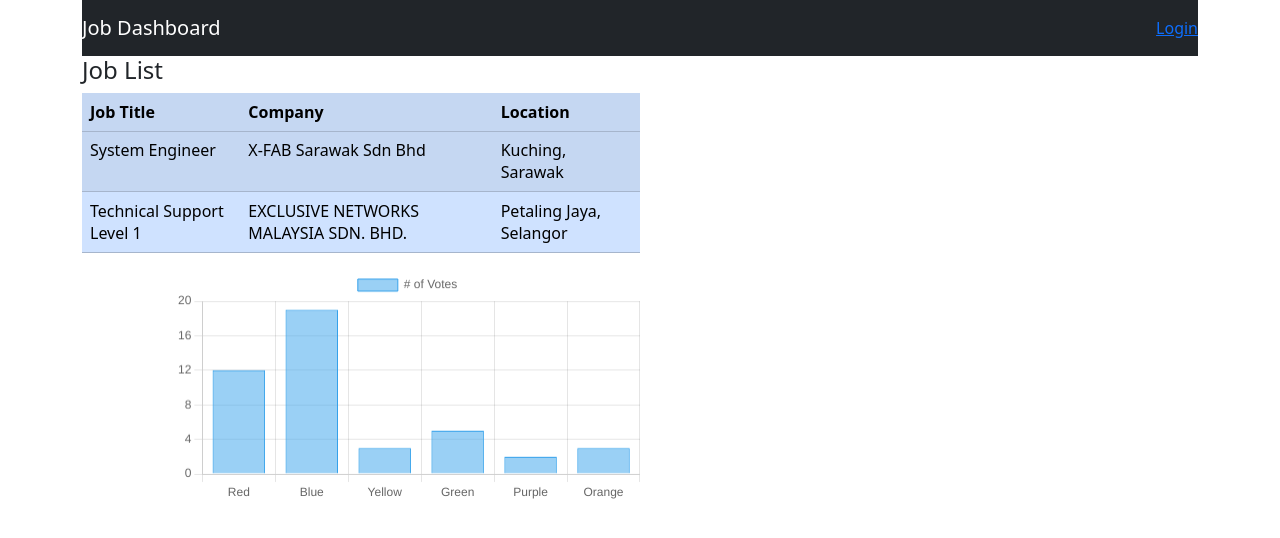
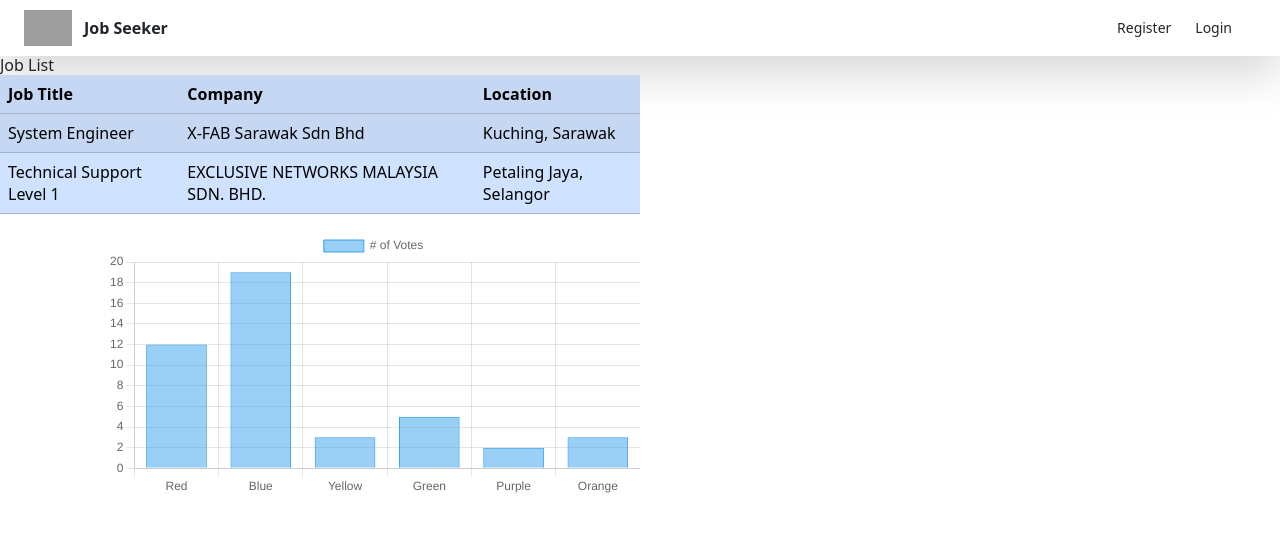
Before and after one commit to imerimi/ads, a Django app: page / in a window 1280 px wide. Shown: the top 538 px of the page. Run offline with Django 5.2, Linux system fonts and the light colour scheme; data comes from the database, SQL or seed files in the repository; some libraries are stand-ins or nearby versions; grey boxes are pictures that could not be loaded.

Commit message:
feat: add navbar

```diff
--- a/mysite/myapp/templates/myapp/index.html
+++ b/mysite/myapp/templates/myapp/index.html
@@ -1,11 +1,33 @@
 <html>
     <head>
+        <meta charset="UTF-8">
+        <meta http-equiv="X-UA-Compatible" content="IE=edge">
+        <meta name="viewport" content="width=device-width, initial-scale=1.0">
+        <script src="https://cdn.tailwindcss.com"></script>
         <link href="https://cdn.jsdelivr.net/npm/bootstrap@5.3.3/dist/css/bootstrap.min.css" rel="stylesheet" integrity="sha384-QWTKZyjpPEjISv5WaRU9OFeRpok6YctnYmDr5pNlyT2bRjXh0JMhjY6hW+ALEwIH" crossorigin="anonymous">
         <script src="https://cdnjs.cloudflare.com/ajax/libs/Chart.js/4.4.1/chart.min.js" integrity="sha512-L0Shl7nXXzIlBSUUPpxrokqq4ojqgZFQczTYlGjzONGTDAcLremjwaWv5A+EDLnxhQzY5xUZPWLOLqYRkY0Cbw==" crossorigin="anonymous" referrerpolicy="no-referrer"></script>
         <script src="https://cdn.jsdelivr.net/npm/chart.js"></script>
     </head>
     <body>
-        <div class="container">
+        <nav class="shadow-lg">
+            <div class="flex flex-wrap justify-between ml-5 items-center mx-auto px-4 py-2.5">
+                <a href="" class="flex items-center">
+                    <img class="h-9 mr-3" src="https://cdn1.iconfinder.com/data/icons/okku-office/32/Okku_Office_Expand-35-512.png" alt="">
+                    <span class="self-center text-xml font-semibold">Job Seeker</span>
+                </a>
+                <div class="flex items-center">
+                    {% if user.is_authenticated %}
+                        <a href="{% url 'logout' %}" class="mr-6 text-sm font-medium text-grey-500">Logout</a>
+                    {% else %}
+                        <a href="{% url 'register' %}" class="mr-6 text-sm font-medium text-grey-500">Register</a>
+                        <a href="{% url 'login' %}" class="mr-6 text-sm font-medium text-grey-500">Login</a>
+                    {% endif %}
+
+
+                </div>
+            </div>
+        </nav>
+        <!-- <div class="container">
             <div class="row">
                 <div class="col-md-12">
                     <nav class="navbar navbar-dark bg-dark">
@@ -29,7 +51,7 @@
                         {% endfor %}
                     {% endif %}
                 </div>
-            </div>
+            </div> -->
             <div class="row">
                 <div class="col-md-12">
                     <div class="joblist col-md-6">
```
